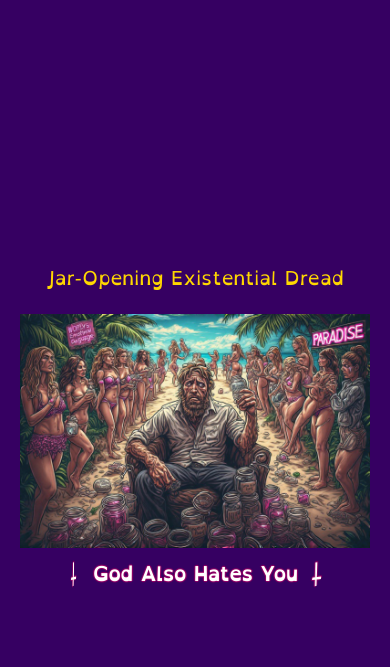
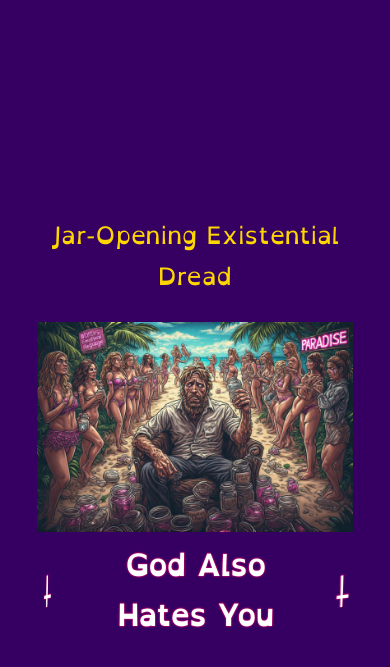
Before and after one commit to smoothbrainsinc/pluto_says_f, a PHP site: page / in a window 390 px wide. Shown: the top 667 px of the page. Run offline with PHP 8.4, Linux system fonts and the light colour scheme.

Commit message:
fixing stupid fuck ups

```diff
--- a/styles.css
+++ b/styles.css
@@ -103,40 +103,30 @@ h1 {
 }
 
 /* ==================== */
-/* MOBILE RESPONSIVENESS */
+/* ONLY WHAT'S NEEDED FOR MOBILE */
 /* ==================== */
 @media (max-width: 768px) {
   .container {
-    width: 100%;
+    width: 95%; /* Slightly smaller container */
     padding: 10px;
   }
 
+  /* Just make elements proportionally smaller */
   .cross-left, .cross-right {
-    font-size: 2rem;
-    margin: 0 5px;
+    font-size: 2rem; /* Down from 3rem */
   }
 
   h1 {
-    font-size: 1.5rem;
-    margin: 0 10px;
-    white-space: nowrap;
+    font-size: 1.8rem; /* Down from 2.5rem */
   }
 
   .header {
-    font-size: 1.5rem;
+    font-size: 1.5rem; /* Down from 2rem */
+  }
+
+  /* Make sure image doesn't overflow */
+  #randomImage {
+    max-width: 90%;
+    height: auto;
   }
 }
-
-@media (max-width: 480px) {
-  .cross-left, .cross-right {
-    font-size: 1.5rem;
-  }
-
-  h1 {
-    font-size: 1.2rem;
-  }
-
-  .header {
-    font-size: 1.2rem;
-  }
-}
```
